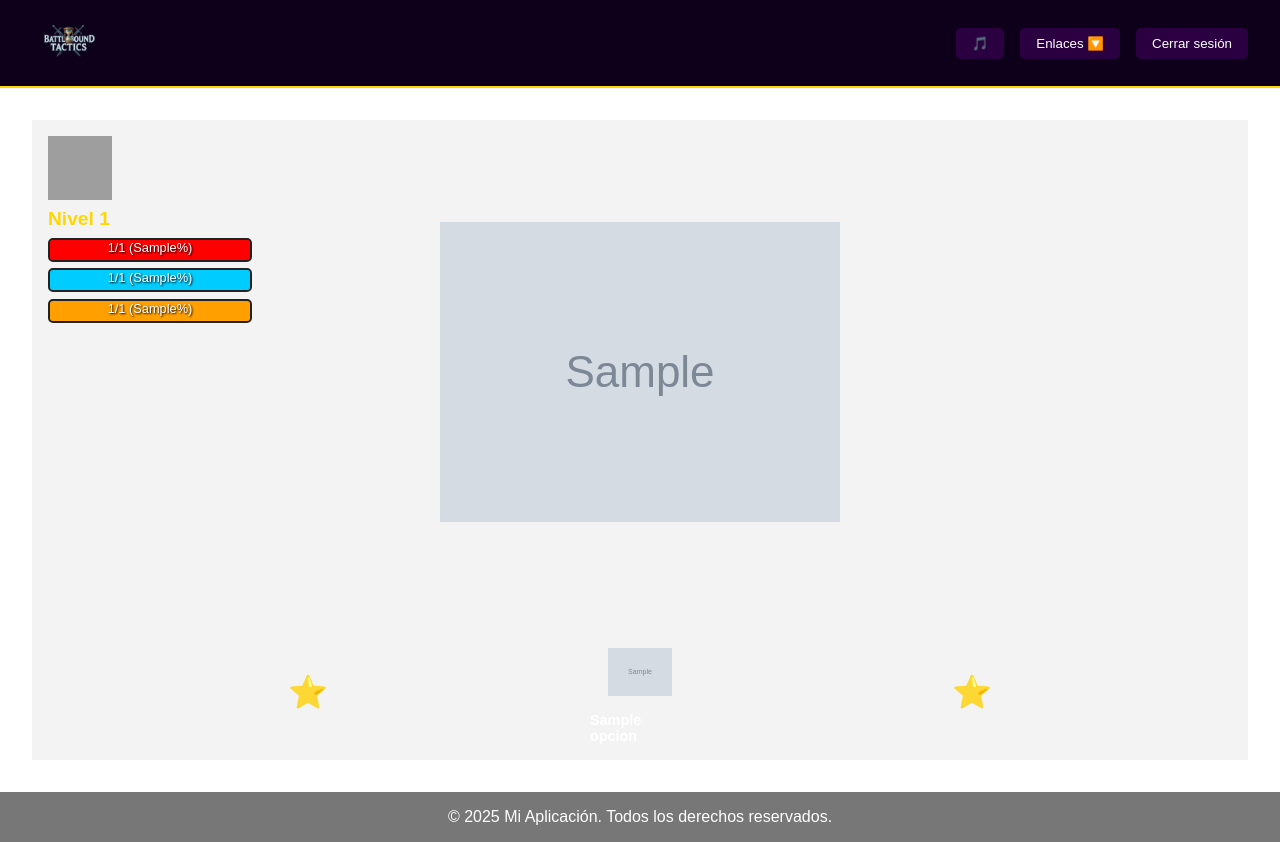
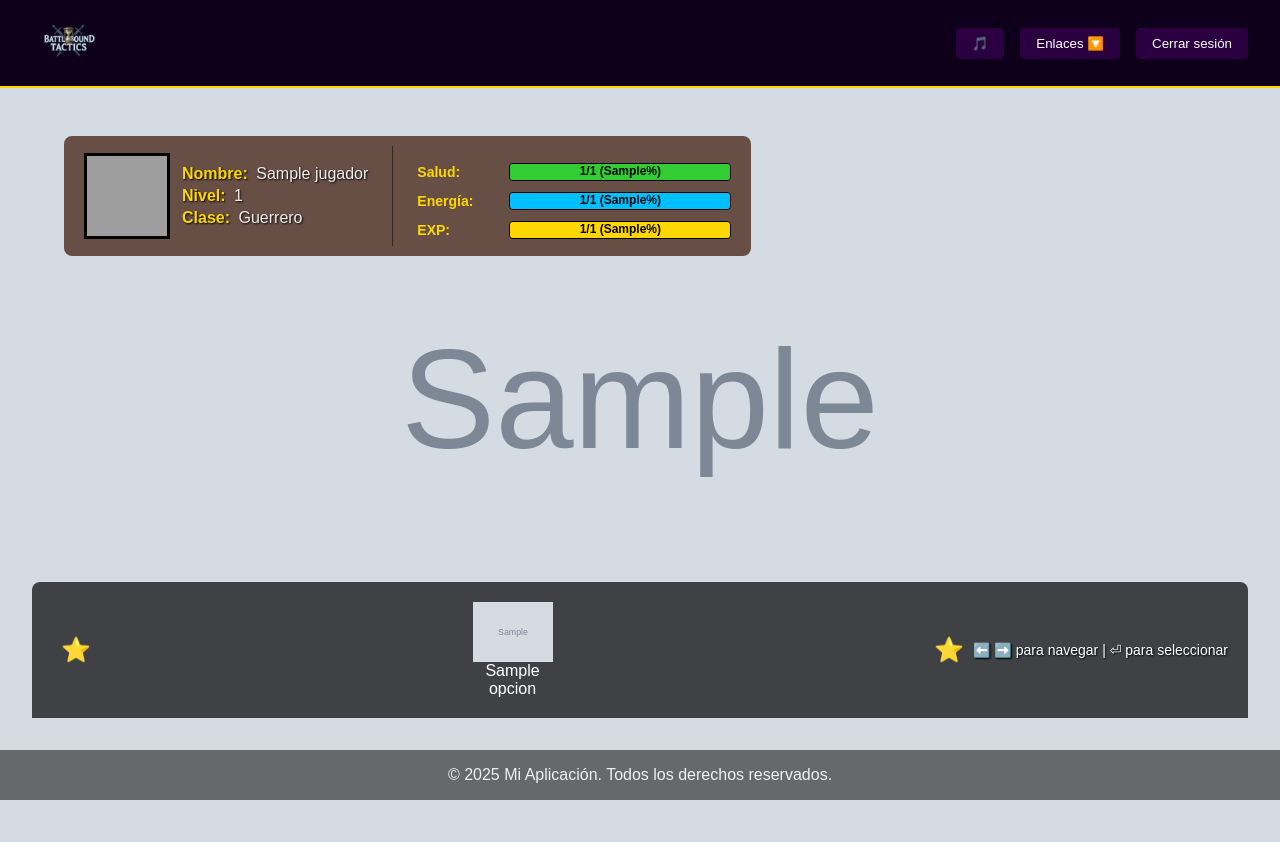
Before and after one commit to JonatanGarLun/proyecto-DAW, a Django app: template templates/app/inicio.html in a window 1280 px wide. After the commit the page ends 800 px from the top, so only its background shows below. Run offline with Django 5.2, Linux system fonts and the light colour scheme; tables that the repository leaves empty hold one stand-in row (values such as "Sample post"); the template is opened without the code that fills it: values that come from a table or form of the project are taken from there, most other values are stand-ins (such as "Sample title", 1, 10 or a date in 2020); grey boxes marked "Sample" are stand-in pictures; grey boxes are pictures that could not be loaded.

Commit message:
Avances del domingo

```diff
--- a/battlebound_tactics/views.py
+++ b/battlebound_tactics/views.py
@@ -44,6 +44,11 @@ class InicioPageView(LoginRequiredMixin, TemplateView):
                 'imagen': '/static/resources/menus/tienda.png', #Imagen pequeña
                 'url': '/tienda/',
                 'imagen_central': '/static/resources/menus/tienda.png', #Imagen grande
+            },            {
+                'nombre': 'Tienda',
+                'imagen': '/static/resources/menus/tienda.png', #Imagen pequeña
+                'url': '/tienda/',
+                'imagen_central': '/static/resources/menus/tienda.png', #Imagen grande
             },
         ]
 
--- a/static/css/inicio.css
+++ b/static/css/inicio.css
@@ -1,166 +1,229 @@
-/* static/css/inicio.css */
+/* ======================= */
+/* Fondo dinámico */
+/* ======================= */
+#fondo-dinamico {
+    position: fixed;
+    top: 0;
+    left: 0;
+    width: 100vw;
+    height: 100vh;
+    background-size: cover;
+    background-position: center;
+    background-repeat: no-repeat;
+    z-index: -2;
+    opacity: 1;
+    transition: opacity 0.4s ease-in-out;
+}
 
-/* Ajustar el contenedor principal */
+/* Fade overlay */
+#fade-overlay {
+    position: fixed;
+    top: 0;
+    left: 0;
+    width: 100vw;
+    height: 100vh;
+    background-color: black;
+    opacity: 0;
+    pointer-events: none;
+    transition: opacity 0.4s ease-in-out;
+    z-index: -1;
+}
+
+/* ======================= */
+/* Estructura de página */
+/* ======================= */
+html, body {
+    margin: 0;
+    padding: 0;
+    min-height: 100vh;
+    height: 100%;
+    display: flex;
+    flex-direction: column;
+}
+
 .game-container {
-  position: relative;
-  width: 100%;
-  min-height: 80vh;
-  margin: 0 auto;
-  background-color: #f3f3f3; /* color de fondo temporal */
-  overflow: hidden;
+    flex: 1;
     display: flex;
     flex-direction: column;
     justify-content: space-between;
 }
 
-/* HUD Superior Izquierda */
+/* ============================= */
+/* HUD Superior Izquierdo (Cabecera) */
+/* ============================= */
+.hud-wrapper {
+    padding-top: 1rem;
+}
+
+.hud-frame {
+    margin-left: 2rem;
+    display: inline-flex;
+}
+
 .hud-top-left {
-  position: absolute;
-  top: 0;
-  left: 0;
-  margin: 1rem;
     display: flex;
-  flex-direction: column;
-  align-items: flex-start;
+    align-items: center;
+    gap: 12px;
+    background-color: rgba(92, 64, 51, 0.9); /* Fondo negro casi opaco */
+    padding: 10px 20px;
+    border-radius: 8px;
 }
 
 .foto-clase {
-  width: 64px;
-  height: 64px;
-  margin-bottom: 0.5rem;
+    width: 80px;
+    height: 80px;
+    border: 3px solid #000;
+    background: #fff;
+    object-fit: cover;
 }
 
-.nivel {
-  font-weight: bold;
-  font-size: 1.2rem;
-  margin-bottom: 0.5rem;
+.player-info {
+    display: flex;
+    flex-direction: column;
+    justify-content: center;
 }
 
-/* Barras */
+.player-info p {
+    margin: 2px 0;
+    font-size: 16px;
+    color: #fff;
+    text-shadow: 1px 1px 2px #000;
+}
+
+.player-info .label {
+    font-weight: bold;
+    color: #ffd700;
+}
+
+.player-info .value {
+    margin-left: 4px;
+    font-weight: normal;
+    color: #eee;
+}
+
+.separator-line {
+    width: 1px;
+    background-color: rgba(0, 0, 0, 0.5);
+    align-self: stretch;
+    min-height: 100px;
+    margin: 0 12px;
+}
+
+/* ----------------------------- */
+/* Status Bars */
+/* ----------------------------- */
+.status-bars {
+    display: flex;
+    flex-direction: column;
+    gap: 8px;
+    margin-top: 12px;
+}
+
 .barra {
     position: relative;
-  width: 200px;
-  height: 20px;
-  background-color: #444;
-  border: 2px solid #222;
-  margin-bottom: 0.4rem;
+    width: 220px;
+    height: 16px;
+    background: #444;
+    border: 1px solid #000;
+    border-radius: 4px;
     overflow: hidden;
-  border-radius: 5px;
 }
 
 .barra-fill {
     height: 100%;
-    transition: width 0.5s ease;
-    white-space: nowrap;
-    overflow: hidden;
+    transition: width 0.3s ease;
 }
 
 .barra-salud-fill {
-  background-color: #f00; /* rojo */
+    background: limegreen;
 }
 
 .barra-energia-fill {
-  background-color: #0cf; /* azul claro */
+    background: deepskyblue;
 }
 
 .barra-exp-fill {
-  background-color: #ff9f00; /* naranja */
+    background: gold;
 }
 
 .barra-texto {
     position: absolute;
-  font-size: 0.8rem;
-  color: #fff;
     top: 0;
     left: 50%;
     transform: translateX(-50%);
-  text-shadow: 1px 1px 2px #000;
+    font-size: 12px;
+    font-weight: bold;
+    color: #000;
 }
 
-/* Sección Central */
-.hud-center {
+.barra-container {
     display: flex;
-  justify-content: center;
     align-items: center;
-  flex: 1;
+    gap: 12px;
+    margin-bottom: 3px;
 }
 
-#imagen-central {
-  max-width: 600px;
-  max-height: 400px;
-  object-fit: contain;
-  transition: opacity 0.4s ease; /* para animaciones fade */
+.status-label {
+    width: 80px;
+    font-size: 14px;
+    font-weight: bold;
+    color: #ffd700;
 }
 
-/* Menú inferior */
+/* ================================= */
+/* Menú Inferior / Carrusel de Opciones */
+/* ================================= */
 .hud-bottom {
-  position: relative;
+    margin-top: auto;
+    padding: 20px;
     display: flex;
-  justify-content: center;
     align-items: center;
-  padding: 1rem;
+    justify-content: space-between;
+    background-color: rgba(0, 0, 0, 0.7);
+    border-top-left-radius: 8px;
+    border-top-right-radius: 8px;
 }
 
-/* Flechas */
 .flecha {
+    width: 48px;
+    height: 48px;
+    display: flex;
+    align-items: center;
+    justify-content: center;
+    font-size: 24px;
     cursor: pointer;
-  margin: 0 1rem;
-}
-
-.flecha-icon {
-  font-size: 2rem;
     user-select: none;
 }
 
-/* Carrusel */
 .carrusel {
+    flex: 1;
     display: flex;
-  flex-direction: row;
+    gap: 12px;
     overflow: hidden;
-  width: 50%;
     justify-content: center;
 }
 
 .opcion {
-  display: flex;
-  flex-direction: column;
-  align-items: center;
-  width: 100px;
-  margin: 0 1rem;
+    width: 80px;
+    text-align: center;
     cursor: pointer;
-  transition: transform 0.3s ease;
-  user-select: none;
 }
 
 .opcion img {
-  width: 64px;
-  height: 64px;
-  object-fit: contain;
-}
-
-.opcion-nombre {
-  margin-top: 0.5rem;
-  font-weight: bold;
-  font-size: 0.9rem;
-}
-
-.opcion:hover {
-  transform: scale(1.1);
+    width: 100%;
+    height: auto;
+    display: block;
 }
 
 .guia-teclado {
-  position: absolute;
-  bottom: -2rem;
-  width: 100%;
-  text-align: center;
-  font-size: 0.9rem;
-  color: #333;
+    font-size: 14px;
+    color: #fff;
+    text-shadow: 1px 1px 2px #000;
 }
 
-/* Animaciones de fade (para la imagen central) */
-.fade-out {
-  opacity: 0;
+#main-content {
+    flex: 1;
+    display: flex;
+    flex-direction: column;
+    justify-content: space-between;
 }
-.fade-in {
-  opacity: 1;
-}
--- a/templates/app/inicio.html
+++ b/templates/app/inicio.html
@@ -1,56 +1,76 @@
 {% extends 'base.html' %}
 {% load static %}
+
 {% block title %}Inicio{% endblock %}
+
 {% block links %}
     <link rel="stylesheet" href="{% static 'css/inicio.css' %}"/>
 {% endblock %}
-{% block content %}
-    <div class="game-container">
 
-        <!-- Sección superior izquierda con HUD del jugador -->
+
+{% block hud %}
+    <div class="hud-wrapper">
+        <div class="hud-frame">
             <div class="hud-top-left">
                 <!-- Imagen de la clase del jugador -->
-            <img src="{% static 'resources/Pixelarts/'|add:jugador.clase|add:'/'|add:jugador.clase|add:'_base.png' %}" class="foto-clase" alt="Foto de la clase del jugador">
+                <img src="{% static 'resources/Pixelarts/'|add:jugador.clase|add:'/'|add:jugador.clase|add:'_base.png' %}"
+                     class="foto-clase" alt="Foto del personaje del jugador">
 
-            <!-- Nivel del jugador -->
-            <div class="nivel" style="color: gold;">
-                Nivel {{ jugador.nivel }}
+                <!-- Estadísticas del jugador -->
+                <div class="player-info">
+                    <p><span class="label">Nombre:</span> <span class="value">{{ jugador.nombre }}</span></p>
+                    <p><span class="label">Nivel:</span> <span class="value">{{ jugador.nivel }}</span></p>
+                    <p><span class="label">Clase:</span> <span class="value">{{ jugador.clase.capitalize }}</span></p>
                 </div>
 
-            <!-- Barra de salud -->
+                <!-- Línea de separación -->
+                <div class="separator-line"></div>
+
+                <!-- Barras de estadística -->
+                <div class="status-bars">
+                    <div class="barra-container">
+                        <span class="status-label">Salud:</span>
                         <div class="barra barra-salud">
-                <div class="barra-fill barra-salud-fill" style="width: {{ porcentaje_salud }}%;"></div>
+                            <div class="barra-fill barra-salud-fill"
+                                 style="width: {{ porcentaje_salud }}%;"></div>
                             <span class="barra-texto">{{ jugador.salud }}/{{ jugador.salud_maxima }} ({{ porcentaje_salud }}%)</span>
-                {# Ajusta si tu máximo no es 100 #}
                         </div>
-
-            <!-- Barra de energía espiritual -->
+                    </div>
+                    <div class="barra-container">
+                        <span class="status-label">Energía:</span>
                         <div class="barra barra-energia">
-                <div class="barra-fill barra-energia-fill" style="width: {{ porcentaje_energia }}%;"></div>
+                            <div class="barra-fill barra-energia-fill"
+                                 style="width: {{ porcentaje_energia }}%;"></div>
                             <span class="barra-texto">{{ jugador.energia_espiritual }}/{{ jugador.energia_espiritual_maxima }} ({{ porcentaje_energia }}%)</span>
                         </div>
-
-            <!-- Barra de experiencia -->
+                    </div>
+                    <div class="barra-container">
+                        <span class="status-label">EXP:</span>
                         <div class="barra barra-exp">
-                <div class="barra-fill barra-exp-fill" style="width: {{ porcentaje_exp }}%;"></div>
+                            <div class="barra-fill barra-exp-fill"
+                                 style="width: {{ porcentaje_exp }}%;"></div>
                             <span class="barra-texto">{{ jugador.experiencia }}/{{ jugador.experiencia_maxima }} ({{ porcentaje_exp }}%)</span>
                         </div>
                     </div>
+                </div>
+            </div>
+        </div>
+    </div>
+{% endblock %}
 
-        <!-- Imagen central de la sección actual -->
-        <div class="hud-center">
-            <img id="imagen-central" src="{% static 'resources/imgs/fondo_aventura.png' %}" alt="Imagen Sección Actual"/>
-        </div>
+{% block content %}
+    <div class="game-container">
+        <!-- Fondo dinámico -->
+        <div id="fondo-dinamico"></div>
+        <div id="fade-overlay"></div>
+
 
         <!-- Menú inferior con carrusel -->
         <div class="hud-bottom">
-            <!-- Flecha de navegación izquierda -->
             <div class="flecha flecha-izquierda" id="flecha-izquierda">
-                <!-- Usa el ícono o imagen que desees -->
                 <span class="flecha-icon">⭐</span>
             </div>
 
-            <!-- Carrusel de opciones -->
             <div class="carrusel" id="carrusel-opciones">
                 {% for opcion in opciones %}
                     <div class="opcion" data-url="{{ opcion.url }}" data-imagen-central="{{ opcion.imagen_central }}">
@@ -60,18 +80,15 @@
                 {% endfor %}
             </div>
 
-            <!-- Flecha de navegación derecha -->
             <div class="flecha flecha-derecha" id="flecha-derecha">
                 <span class="flecha-icon">⭐</span>
             </div>
 
-            <!-- Guía de teclado -->
             <div class="guia-teclado">
                 ⬅️ ➡️ para navegar | ⏎ para seleccionar
             </div>
         </div>
     </div>
 
-    <!-- Importar el JS específico para esta vista -->
     <script src="{% static 'js/inicio.js' %}"></script>
-{% endblock content %}
+{% endblock %}
--- a/templates/base.html
+++ b/templates/base.html
@@ -132,9 +132,9 @@
         </div>
     </header>
 
-    <main>
-        {% block content %}
-        {% endblock %}
+    <main id="main-content">
+        {% block hud %}{% endblock %}
+        {% block content %}{% endblock %}
     </main>
 
     <footer>
```
Also changed, not shown: static/js/inicio.js (+28 -28 lines). Lines whose indentation alone changed are shown as unchanged.
